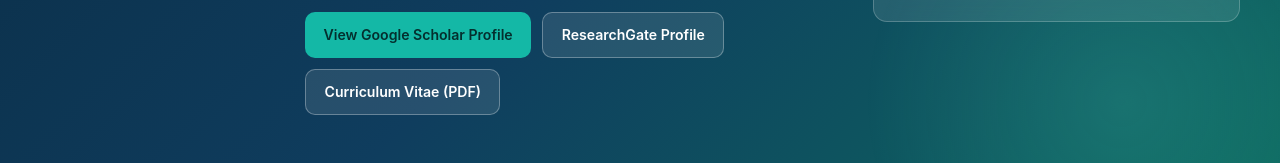
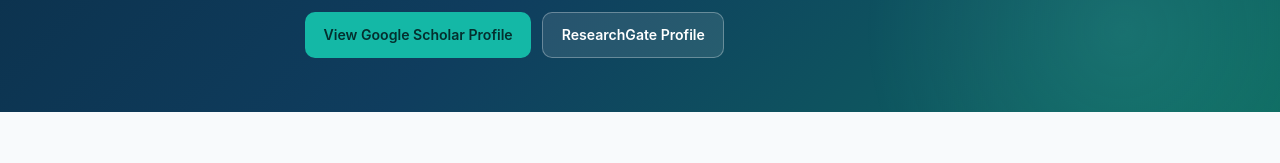
Before and after one commit to RuanglertboonW/Academic-profile, a plain HTML site: page index.html in a window 1280 px wide. Shown: the part 789-952 px from the top of the page. Drawn offline with Linux system fonts and the light colour scheme.

Commit message:
Update index.html

```diff
--- a/index.html
+++ b/index.html
@@ -871,10 +871,7 @@
           <a class="btn btn-outline" href="https://www.researchgate.net/profile/Warit-Ruanglertboon-2" target="_blank" rel="noopener">
             ResearchGate Profile
           </a>
-          <a class="btn btn-outline" href="https://drive.google.com/file/d/1aFpuD8rqnMuGXTzC-qYNZNIy-SKeyf1L/view?usp=drivesdk" target="_blank" rel="noopener">
-            Curriculum Vitae (PDF)
-          </a>
-        </div>
+          </div>
       </div>
 
       <div class="hero-card">
```
